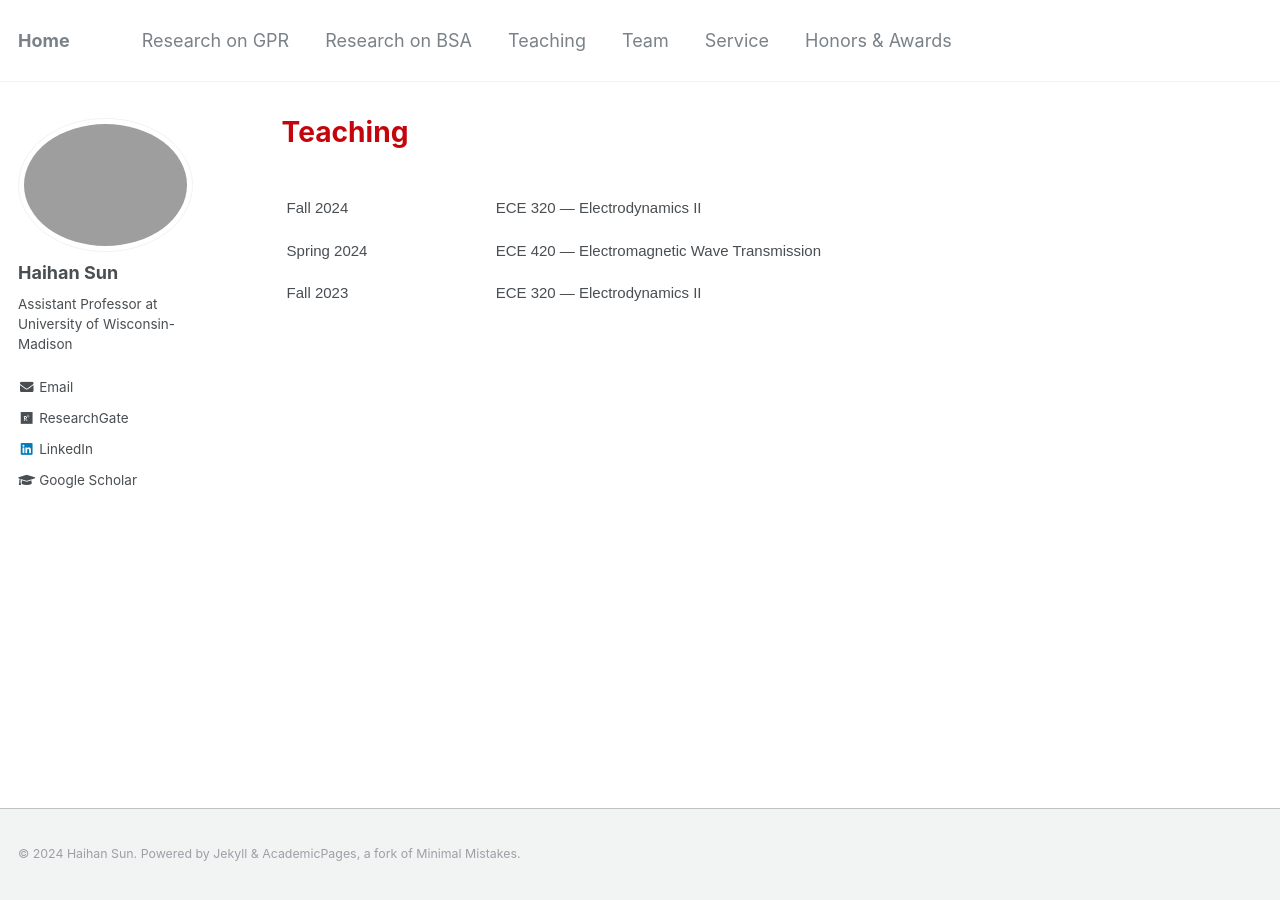
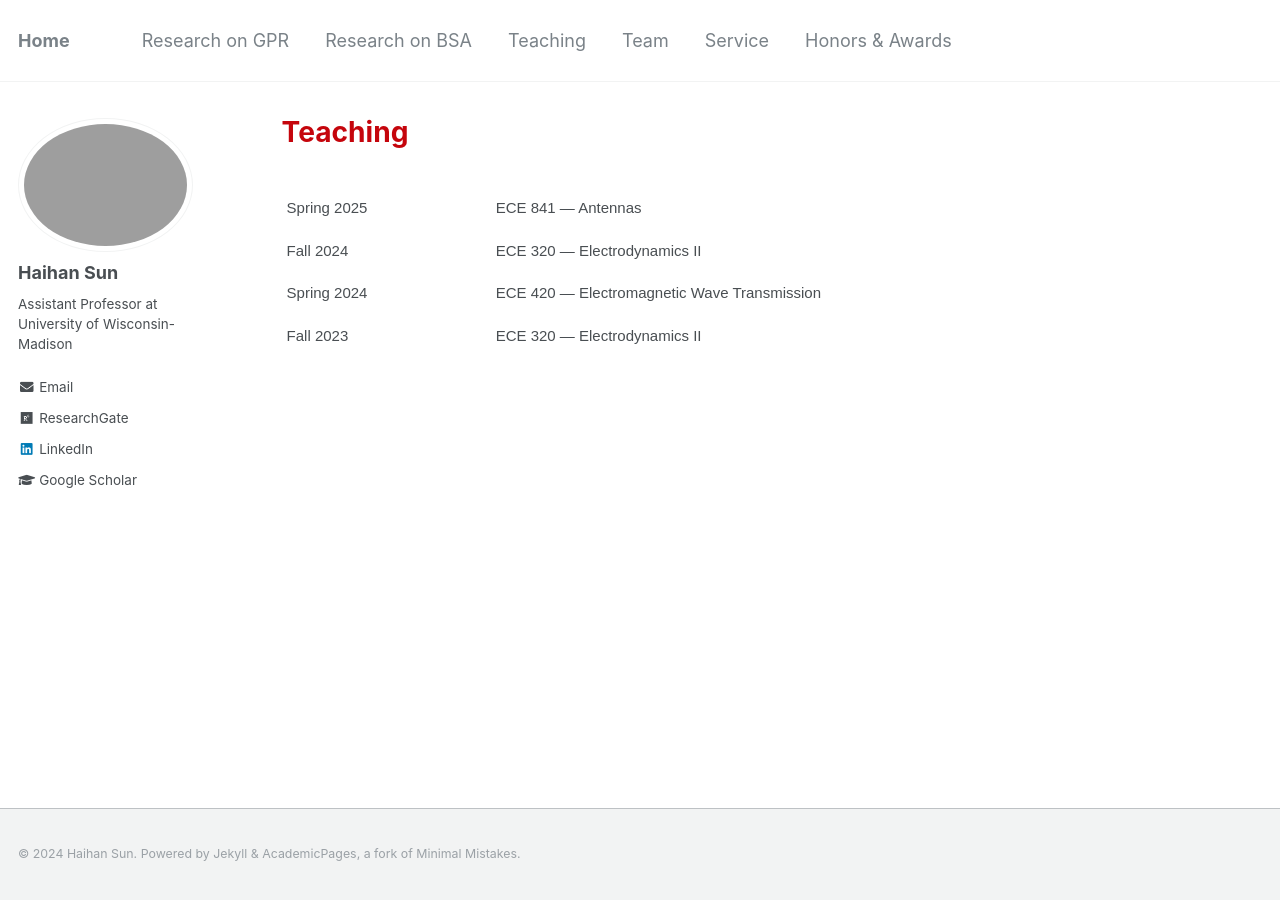
Before and after one commit to Haihan-Sun/Haihan-Sun.github.io, a Jekyll site: the page built from _pages/teaching.html, in a window 1280 px wide. Built offline with Jekyll 4.4.1, drawn with Linux system fonts in a browser that asks for light colours.

Commit message:
Update teaching.html

```diff
--- a/_pages/teaching.html
+++ b/_pages/teaching.html
@@ -16,6 +16,10 @@ author_profile: true
 <br>
 <table class="tg">
 <tbody>
+  <tr>
+    <td class="tg-ko0z">Spring 2025</td>
+    <td class="tg-ko0z"> ECE 841 — Antennas </td>
+  </tr>
    <tr>
     <td class="tg-ko0z">Fall 2024</td>
     <td class="tg-ko0z"> ECE 320 — Electrodynamics II </td>
```
